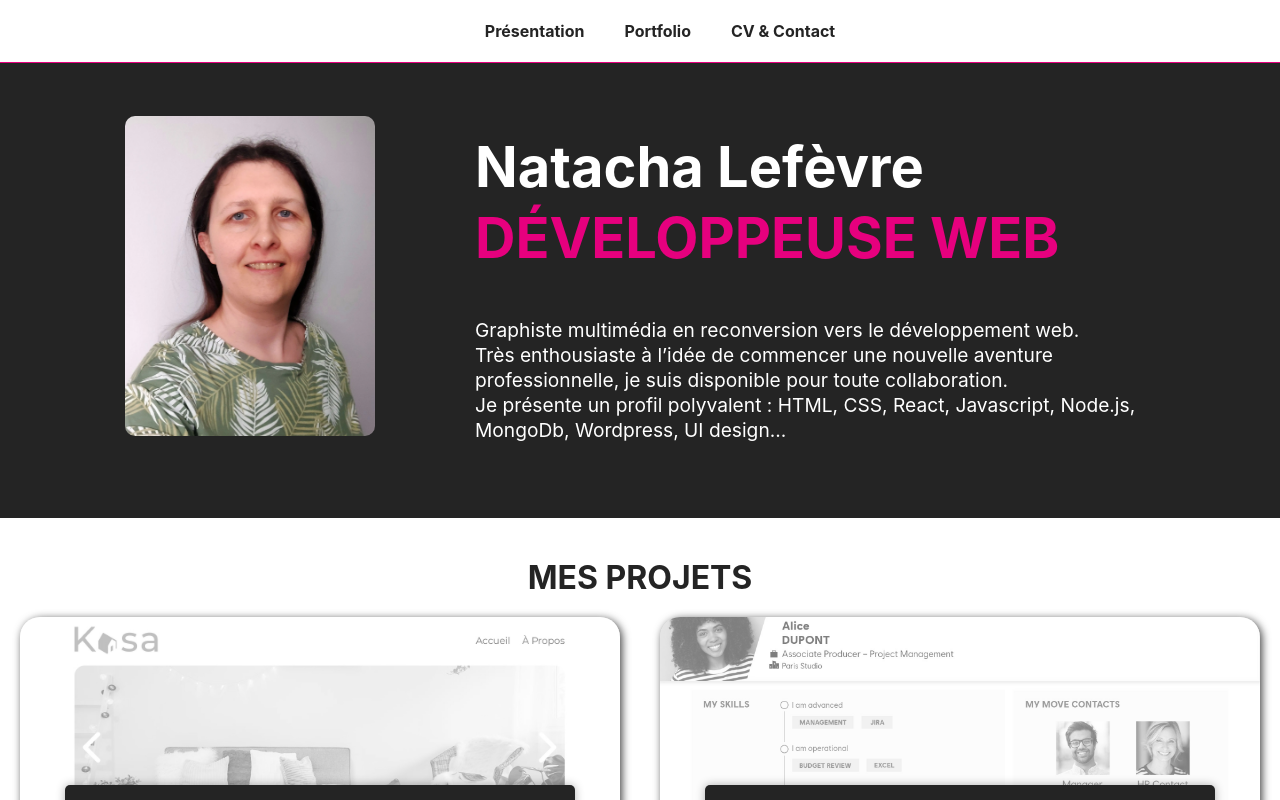
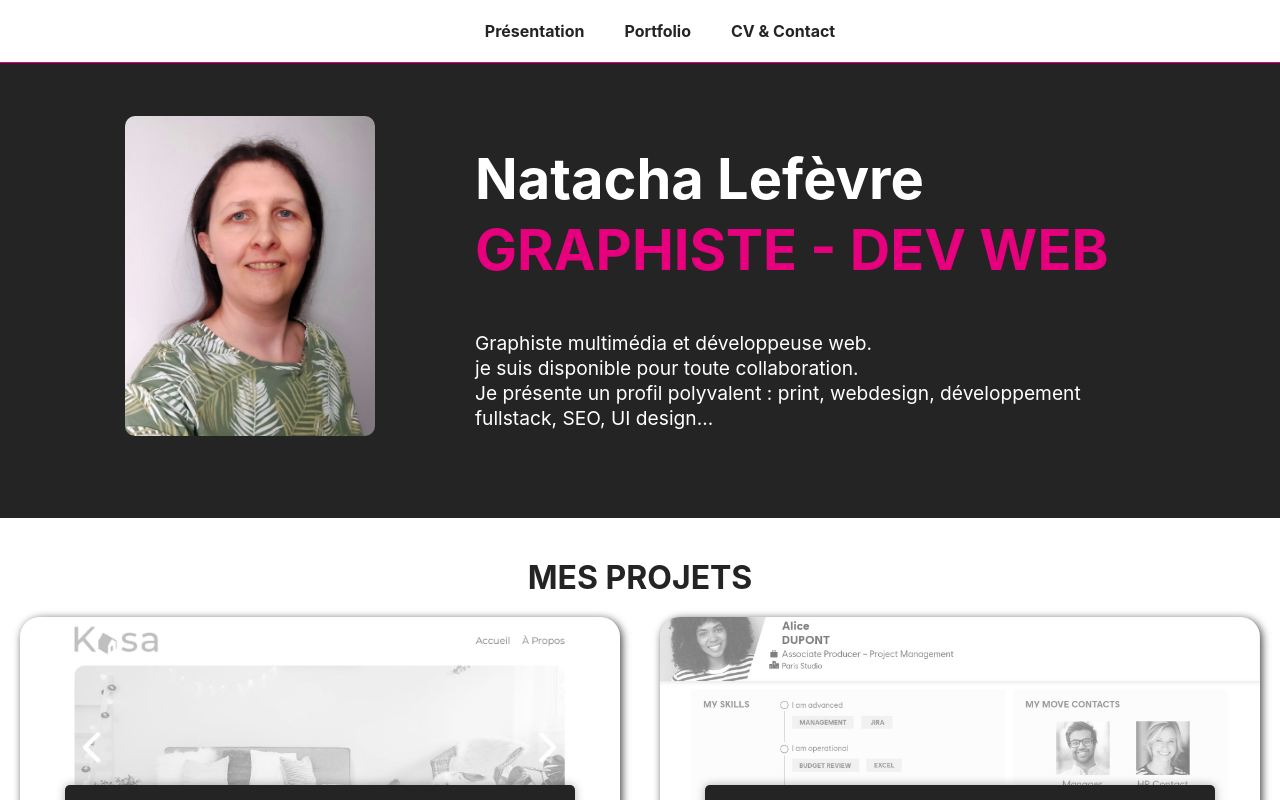
Before and after one commit to NatachaLefevre/Portfolio-Natacha-Lefevre, a React (Vite) app: page / in a window 1280 px wide. Shown: the top 800 px of the page. Built offline with nearby package versions, Linux system fonts and the light colour scheme.

Commit message:
fix: Titre et présentation

```diff
--- a/src/App.jsx
+++ b/src/App.jsx
@@ -33,11 +33,11 @@ const App = () => {
         <div className='title-presentation'>
 
           <h1 className='name'>Natacha Lefèvre</h1>
-          <h1 className='dev'>DÉVELOPPEUSE WEB</h1>
+          <h1 className='dev'>GRAPHISTE - DEV WEB</h1>
 
-          <p className='text-presentation'>Graphiste multimédia en reconversion vers le développement web.<br />
-            Très enthousiaste à l’idée de commencer une nouvelle aventure professionnelle, je suis disponible pour toute collaboration.<br />
-            Je présente un profil polyvalent : HTML, CSS, React, Javascript, Node.js, MongoDb, Wordpress, UI design...</p>
+          <p className='text-presentation'>Graphiste multimédia et développeuse web.<br />
+            je suis disponible pour toute collaboration.<br />
+            Je présente un profil polyvalent : print, webdesign, développement fullstack, SEO, UI design...</p>
         </div>
       </section>
 
```
